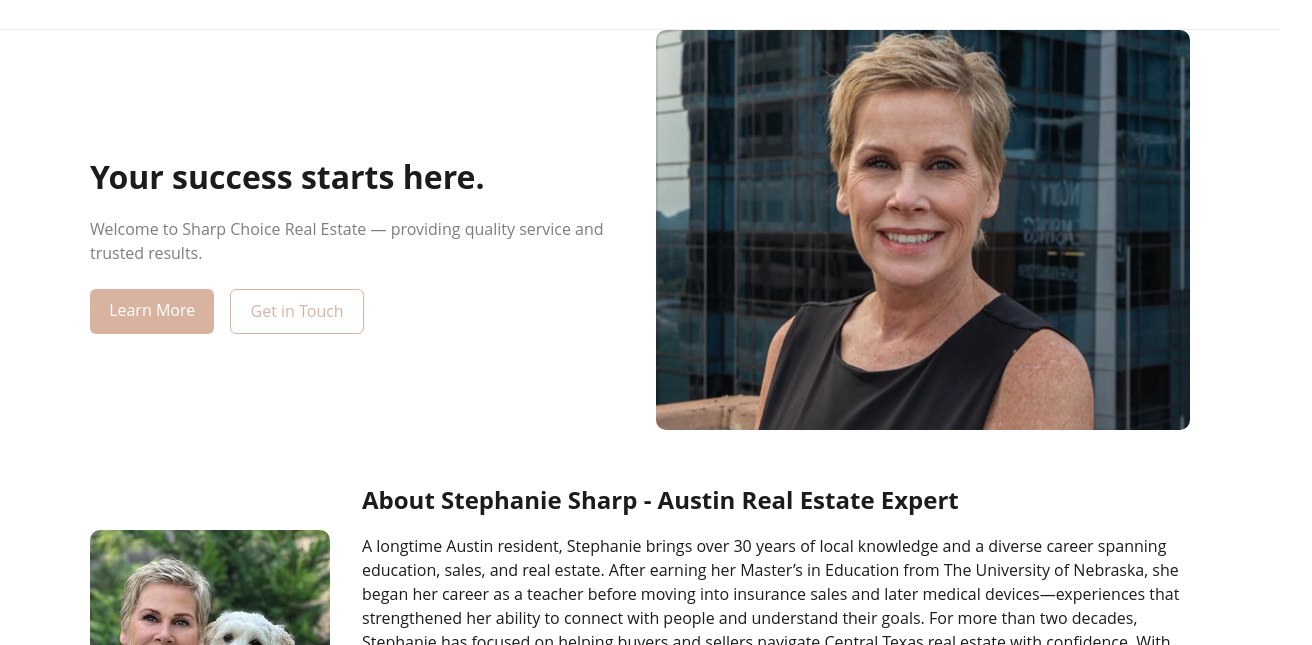
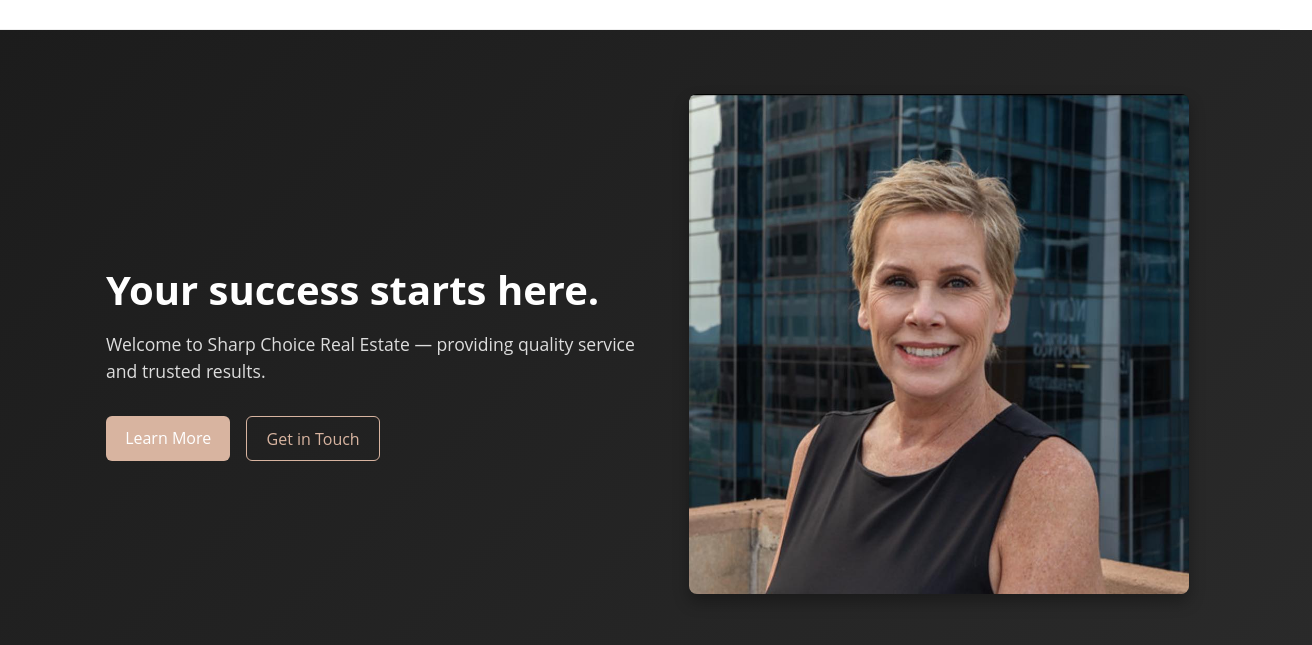
Before and after one commit to Jake-Silveira/SharpChoice, a website: page public/index.html in a window 1280 px wide. Shown: the part 155-800 px from the top of the page, 1312 px wide, since content can reach past the window. Drawn offline with Linux system fonts and the light colour scheme.

Commit message:
Hero Section style update

```diff
--- a/public/css/styles.css
+++ b/public/css/styles.css
@@ -101,48 +101,76 @@
   background: var(--color-primary);
 }
 
-/* Hero */
+/* HERO SECTION */
 .hero {
+  width: 100vw; /* full width */
+  position: relative;
+  left: 50%;
+  right: 50%;
+  margin-left: -50vw;
+  margin-right: -50vw;
+  background: linear-gradient(135deg, var(--color-dark) 0%, #2a2a2a 100%);
+  color: #fff;
+  padding: 4rem 1rem;
+}
+
+.hero-inner {
   display: flex;
-  flex-direction: row;
+  flex-wrap: wrap;
+  align-items: center;
+  justify-content: space-between;
   gap: 2rem;
-  align-items: center;
-  justify-content: center;
-  width: 100%;
+  max-width: var(--max-width);
+  margin: 0 auto;
 }
 
 .hero-text {
-  flex: 1;
-  text-align: left;
+  flex: 1 1 45%;
 }
 
 .hero-text h2 {
+  font-size: 2.5rem;
   margin-bottom: 1rem;
-  font-size: 2rem;
+  line-height: 1.2;
 }
 
 .hero-text p {
-  margin-bottom: 1.5rem;
-  color: var(--color-gray);
+  font-size: 1.1rem;
+  margin-bottom: 2rem;
+  color: #ddd;
 }
 
 .hero-buttons {
   display: flex;
   gap: 1rem;
-  flex-wrap: wrap;
 }
 
 .hero-media {
-  flex: 1;
-  width: 100%;
+  flex: 1 1 45%;
+  text-align: center;
 }
 
 .hero-media img {
   width: 100%;
-  height: 50vh; /* Matches About video height */
-  border-radius: 10px;
-  object-fit: cover; /* Prevents distortion */
-  display: block;
+  max-width: 500px;
+  border-radius: 8px;
+  box-shadow: 0 8px 16px rgba(0, 0, 0, 0.3);
+}
+
+/* RESPONSIVE DESIGN */
+@media (max-width: 768px) {
+  .hero-inner {
+    flex-direction: column;
+    text-align: center;
+  }
+
+  .hero-text, .hero-media {
+    flex: 1 1 100%;
+  }
+
+  .hero-text h2 {
+    font-size: 2rem;
+  }
 }
 
 /* Buttons */
--- a/public/index.html
+++ b/public/index.html
@@ -36,7 +36,8 @@
   </header>
 
   <!-- HERO -->
-  <section id="hero" class="hero container">
+  <section id="hero" class="hero">
+    <div class="container hero-inner">
       <div class="hero-text">
         <h2>Your success starts here.</h2>
         <p>Welcome to Sharp Choice Real Estate — providing quality service and trusted results.</p>
@@ -48,7 +49,9 @@
       <div class="hero-media">
         <img src="assets/hero.jpg" alt="Sharp Choice Real Estate Hero Image" loading="lazy" />
       </div>
+    </div>
   </section>
+
 
  <!-- ABOUT -->
 <section id="about" class="about container">
@@ -142,7 +145,7 @@
   <!-- FOOTER -->
   <footer class="site-footer">
     <div class="container footer-inner">
-      <p>&copy; <span id="year"></span> [Client Business Name]. All rights reserved.</p>
+      <p>&copy; <span id="year"></span> Sharp Choice Real Estate. All rights reserved.</p>
       <p><a href="/privacy.html">Privacy Policy</a> • <a href="/terms.html">Terms</a></p>
     </div>
   </footer>
```
Lines whose indentation alone changed are shown as unchanged.
